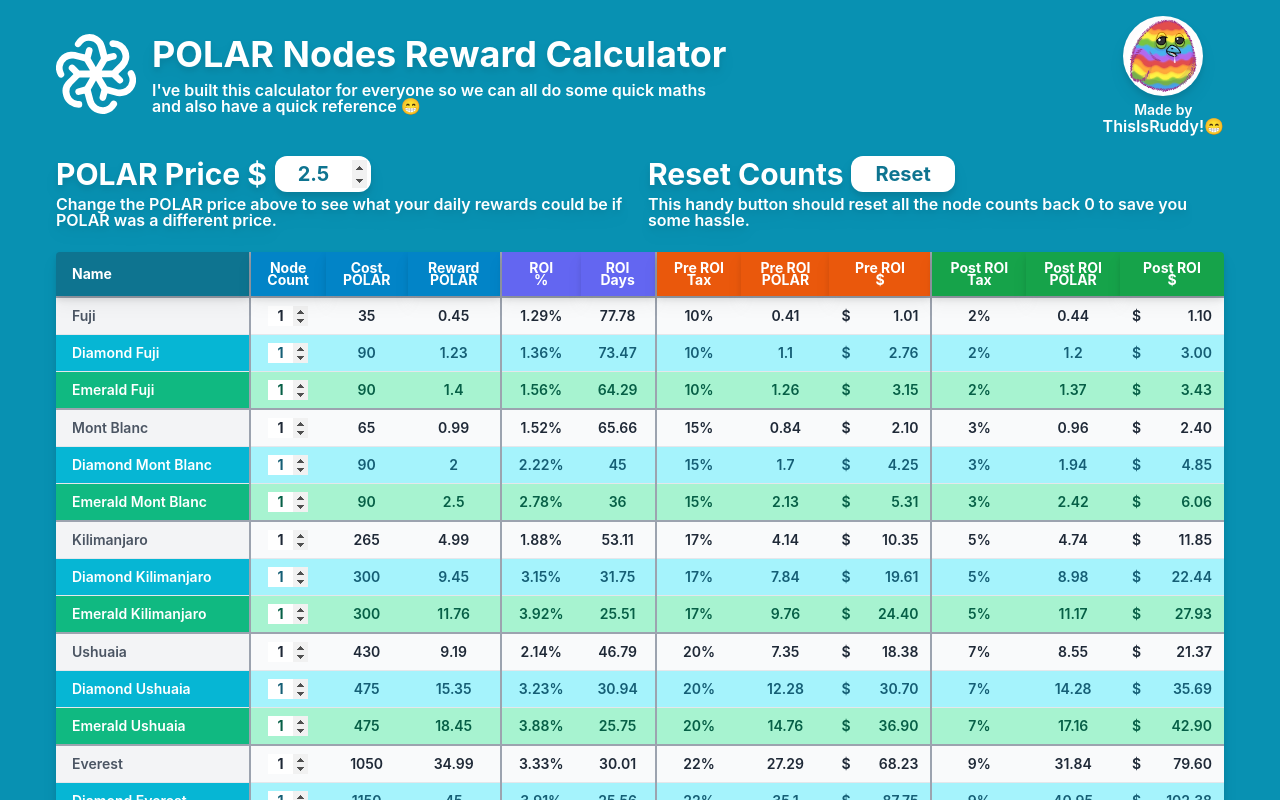
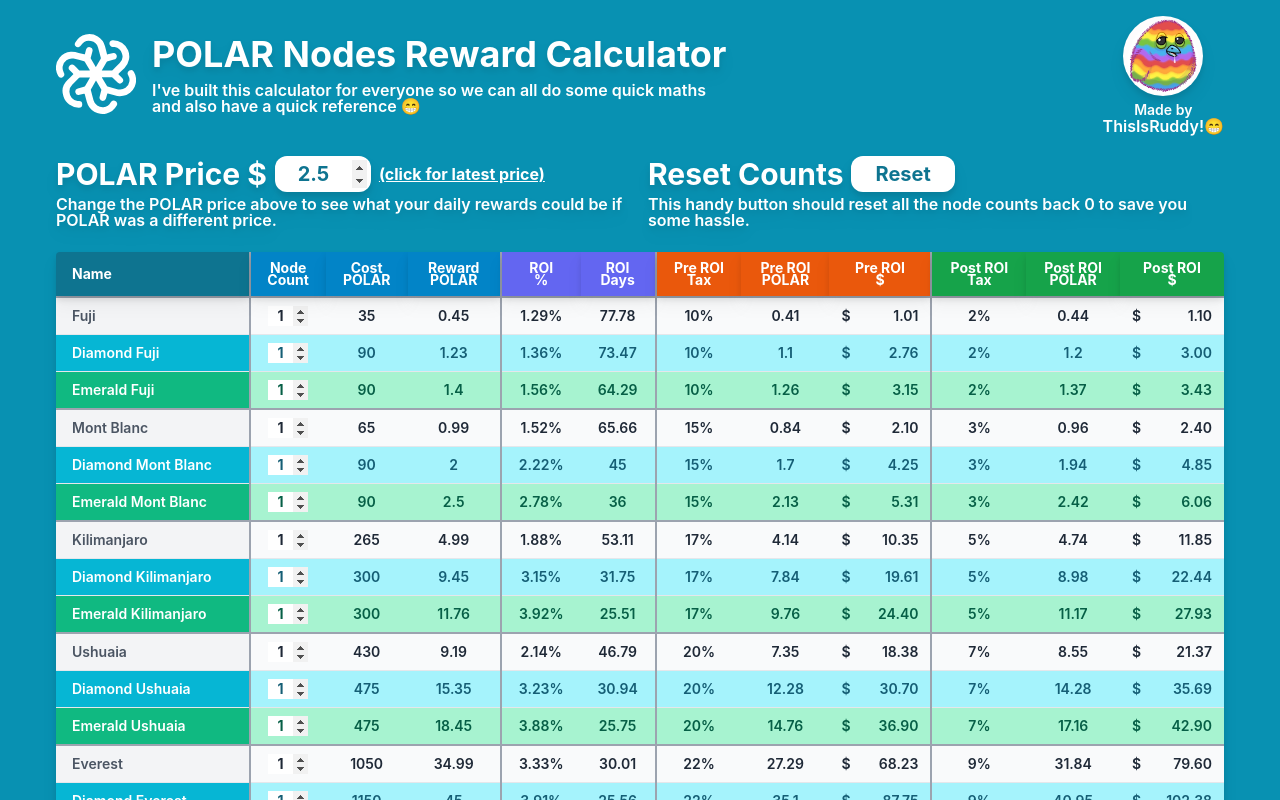
Before and after one commit to ThisIsRuddy/polar-calc, a Next.js app: page / in a window 1280 px wide. Shown: the top 800 px of the page. Built offline with nearby package versions, Linux system fonts and the light colour scheme; no server answers.

Commit message:
Added 'click for latest price' for polar price

```diff
--- a/pages/index.js
+++ b/pages/index.js
@@ -51,6 +51,11 @@ export default function Home() {
   }
 
   const resetFormFields = () => nodes.forEach(n => setValue(n.name, 0));
+
+  const resetPolarPrice = () => {
+    manager.setCurrentPolarPrice(setPolarPrice);
+    updateNodesState();
+  };
 
   const onSubmit = data => null;
 
@@ -136,6 +141,10 @@ export default function Home() {
                     name="polarPrice"
                     onChange={e => handlePriceChange(e)}
                     value={polarPrice} type="number"/>
+                  <button className="ml-2 font-bold text-white underline"
+                          onClick={() => resetPolarPrice()}>
+                    (click for latest price)
+                  </button>
                 </div>
                 <p className="text-white font-semibold mb-4 leading-4 drop-shadow-lg max-w-xl">
                   Change the POLAR price above to see what your daily rewards could be if POLAR was a different price.
```
